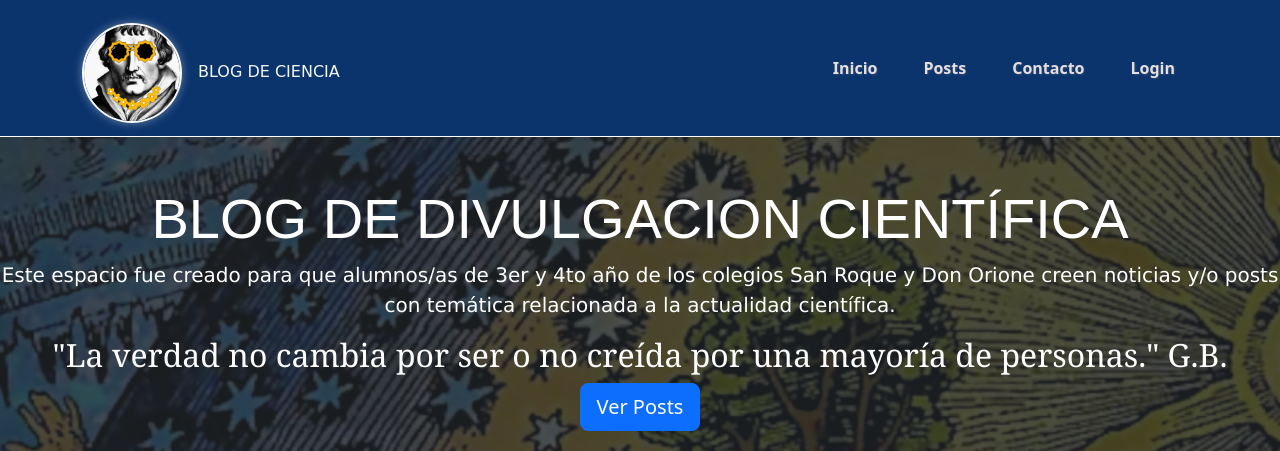
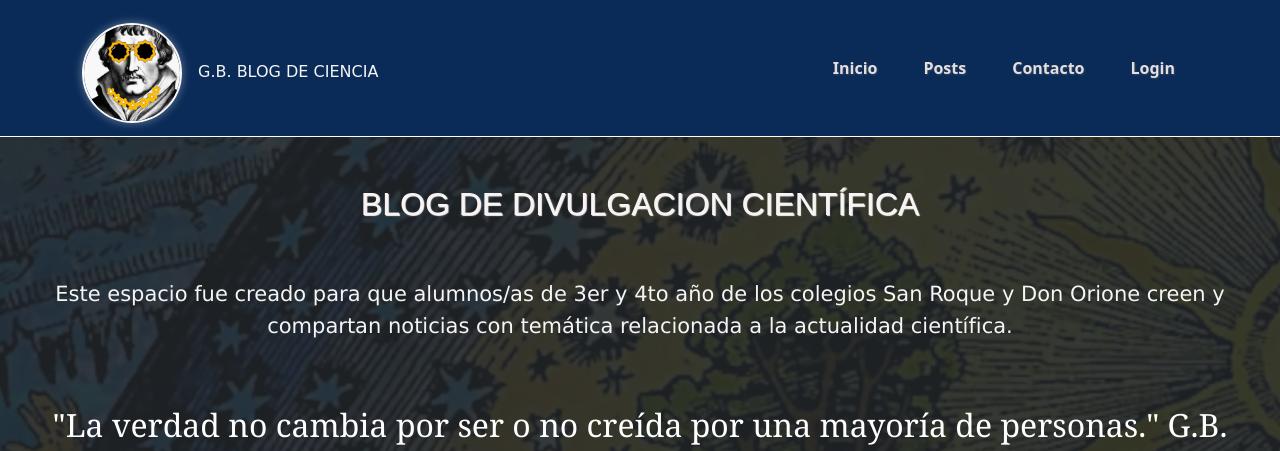
Before and after one commit to GabiPoko/Blog_Ciencia, a Django app: page / in a window 1280 px wide. Shown: the top 451 px of the page. Run offline with Django 5.2, Linux system fonts and the light colour scheme; grey boxes are pictures that could not be loaded.

```diff
--- a/blog/static/css/style.css
+++ b/blog/static/css/style.css
@@ -13,7 +13,7 @@
     font-weight: bold;
     color: rgb(228, 222, 222);
     text-decoration: ;
-    text-shadow: 1px 1px 2px rgba(131, 128, 128, 0.3); /* Sombra suave */
+    text-shadow: 1px 1px 2px rgba(131, 128, 128, 0.3);
     margin: 0 15px;
 }
 .navbar-nav .nav-item .nav-link:hover {
@@ -21,8 +21,10 @@
 }
 
 .display-4 {
-    color: white;
+    color: rgb(248, 244, 244);
     font-family: 'Arial', sans-serif;
+    text-shadow: 1px 1px 1px #faf6f6;
+
 }
 
 .lead {
@@ -122,3 +124,11 @@ h2 {
     border-color: #0056b3; /* Color de borde diferente al pasar el cursor */
     cursor: pointer; /* Cambiar el cursor a una mano */
 }
+
+.lead {
+color: whitesmoke;
+font-size: 21px;
+font-family: Verdana, Geneva, Tahoma, sans-serif;
+
+
+}
--- a/blog/templates/base.html
+++ b/blog/templates/base.html
@@ -26,11 +26,11 @@
 
     <body>
         <header>
-          <nav class="navbar navbar-expand-lg navbar-light border-bottom border-white" style="background-color: #0b346d;">
+          <nav class="navbar navbar-expand-lg navbar-light border-bottom border-white" style="background-color: #0a2b58;">
                 <div class="container">  <a class="navbar-brand" href="{% url 'apps.posts:posts' %}">
                   <img src="{% static 'img/GB.jpg' %}" alt="Logo" class="rounded-circle img-fluid" style="width: 100px; height: 100px; border: 2px solid #fcf9f9;">
                 </a>
-                <span class="navbar-text ml-auto" style= "font-family: 'Bangers', cursive; font-weight: 400; color: whitesmoke;">  BLOG DE CIENCIA
+                <span class="navbar-text ml-auto" style= "font-family: 'Bangers', cursive; font-weight: 400; color: whitesmoke;"> G.B. BLOG DE CIENCIA
                 </span>
                 <button class="navbar-toggler" type="button" data-bs-toggle="collapse" data-bs-target="#navbarNav" aria-controls="navbarNav" aria-expanded="false" aria-label="Toggle navigation">
                   <span class="navbar-toggler-icon"></span>
@@ -72,9 +72,9 @@
 
         {% endblock %}
 
-        <footer id="sticky-footer" class="flex-shrink-0 py-4 bg-dark text-white-50">
+        <footer id="sticky-footer" class="flex-shrink-0 py-4 border border-white" style="background-color: #0a2b58; color: whitesmoke;">
             <div class="container-fluid text-center">
-              <small>Copyright &copy; Your Website</small>
+              <small>Copyright &copy; G.B. Blog de Ciencia 2025</small>
             </div>
           </footer>
         <!-- Bootstrap JavaScript Libraries -->
--- a/blog/templates/index.html
+++ b/blog/templates/index.html
@@ -3,12 +3,12 @@
 {% block contenido %}
 
 <body style="background-color: #212529;">
-    <div style="position: fixed; top: 0; left: 0; width: 100%; height: 100%; z-index: -1; opacity: 0.2;">
+    <div style="position: fixed; top: 0; left: 0; width: 100%; height: 100%; z-index: -1; opacity: 0.1;">
         <img src="static/img/fondo.png" alt="Fondo" style="width: 100%; height: 100%; object-fit: cover;">
     </div>
     <div class="text-center my-5 text-white-50" >
-        <h1 class="display-4">BLOG DE DIVULGACION CIENTÍFICA</h1>
-        <p class="lead">Este espacio fue creado para que alumnos/as de 3er y 4to año de los colegios San Roque y Don Orione creen noticias y/o posts con temática relacionada a la actualidad científica.</p>
+        <h2 class="display-4" style="font-size: xx-large;">BLOG DE DIVULGACION CIENTÍFICA</h2> <br><br>
+        <p class="lead" >Este espacio fue creado para que alumnos/as de 3er y 4to año de los colegios San Roque y Don Orione creen y compartan noticias con temática relacionada a la actualidad científica.</p><br><br>
         <h2>"La verdad no cambia por ser o no creída por una mayoría de personas." G.B.</h2>
         <a href="{% url 'apps.posts:posts' %}" class="btn btn-primary btn-lg">Ver Posts</a>
         <div style="margin-top: 20px; display: flex; justify-content: center;">  <iframe width="750" height="500" src="https://www.youtube.com/embed/ZZsZFkFieg8?si=Ubk9ss8FO19ya1bw" title="YouTube video player" frameborder="0" allow="accelerometer; autoplay; clipboard-write; encrypted-media; gyroscope; picture-in-picture; web-share" referrerpolicy="strict-origin-when-cross-origin" allowfullscreen></iframe>
```
Also changed, not shown: blog/blog/db.sqlite3.
